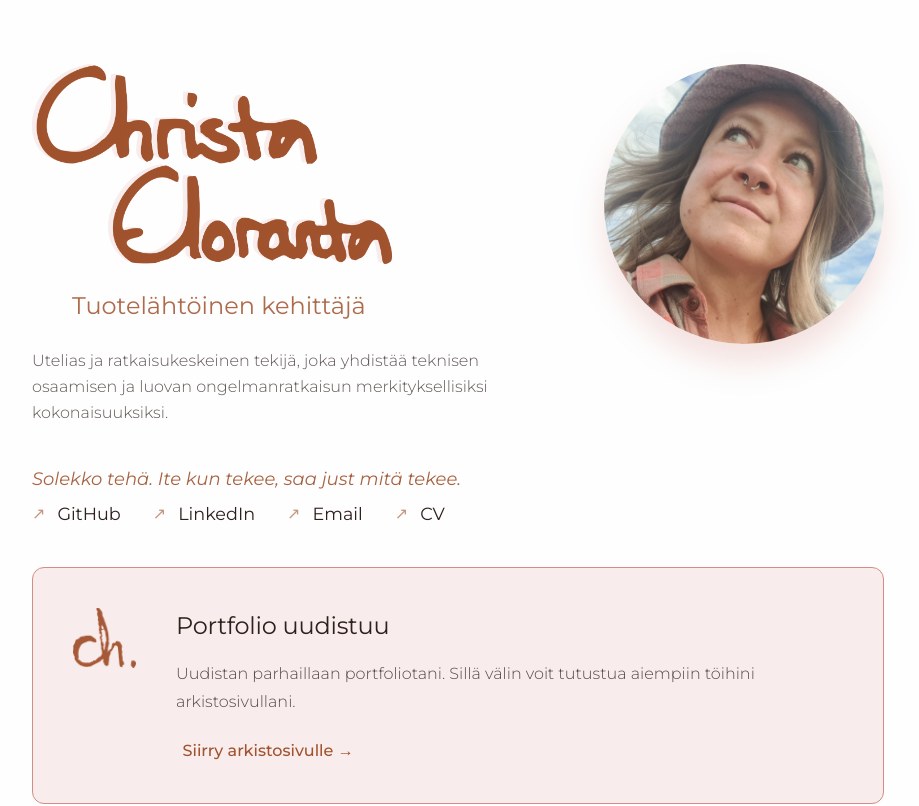
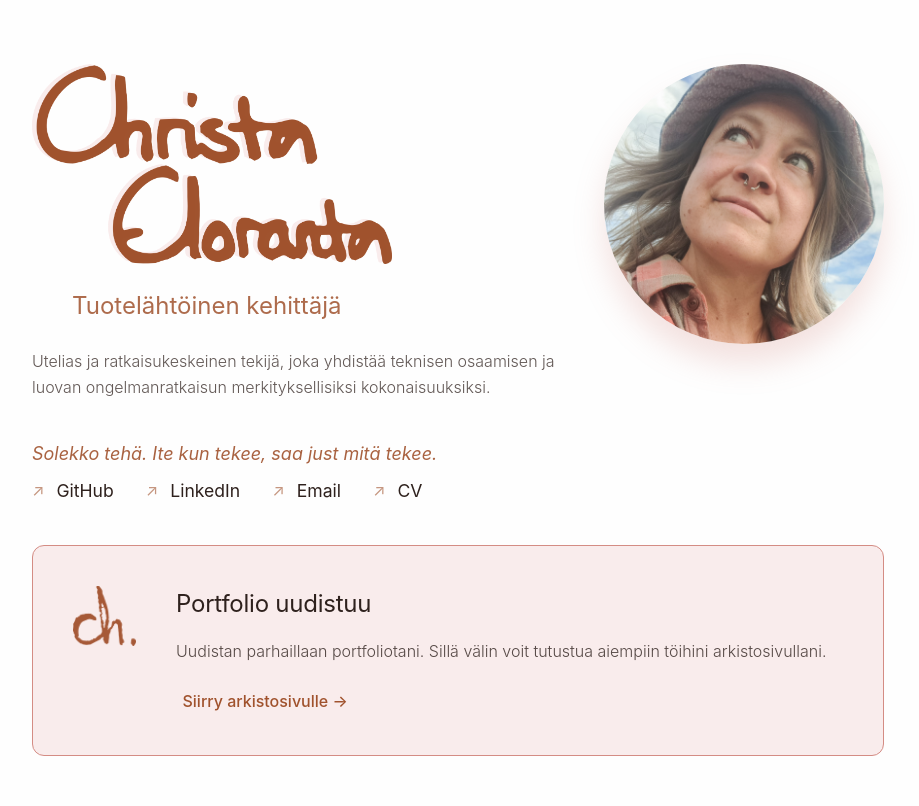
Before and after one commit to ch-risto/christaeloranta.fi, a React (Vite) app in the folder frontend/: page / in a window 1280 px wide. Shown: the top 806 px of the page, without its empty margins (182-1101 px from the left). Built offline with nearby package versions, Linux system fonts and the light colour scheme; no server answers.

Commit message:
fix: enable environment variable logging in App component and clean up index.css

```diff
--- a/frontend/src/App.tsx
+++ b/frontend/src/App.tsx
@@ -8,6 +8,10 @@ import Layout from './layouts/Layout';
 
 function App() {
   return (
+    console.log('ENV DEBUG:', {
+  url: import.meta.env.VITE_SUPABASE_URL,
+  hasKey: !!import.meta.env.VITE_SUPABASE_KEY // Älä tulosta avainta, vain onko se olemassa
+}),
     <BrowserRouter>
       <Layout>
         <Routes>
--- a/frontend/src/index.css
+++ b/frontend/src/index.css
@@ -1,4 +1,4 @@
-/* :root {
+:root {
   font-family: -apple-system, BlinkMacSystemFont, 'Lexend', 'Segoe UI', 'Inter', 'Roboto', 'Helvetica Neue', Arial, sans-serif;
   line-height: 1.6;
   font-weight: 400;
@@ -25,4 +25,4 @@ body {
 
 #root {
   min-height: 100vh;
-} */
+}
```
